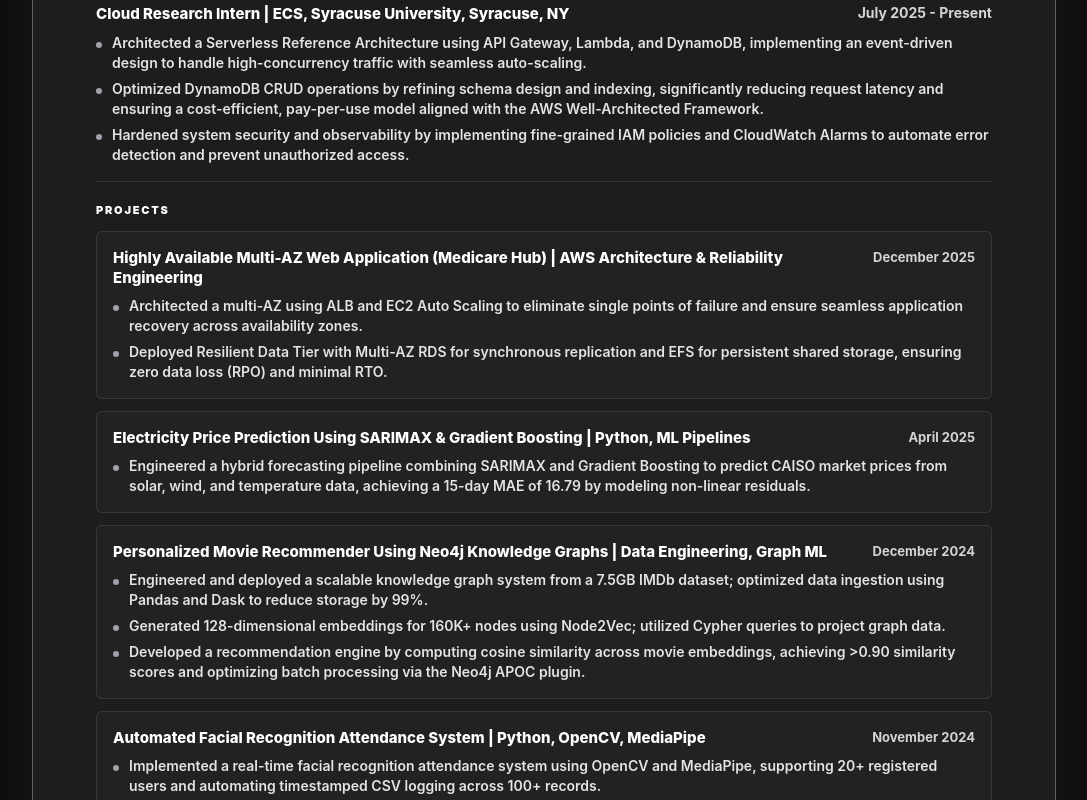
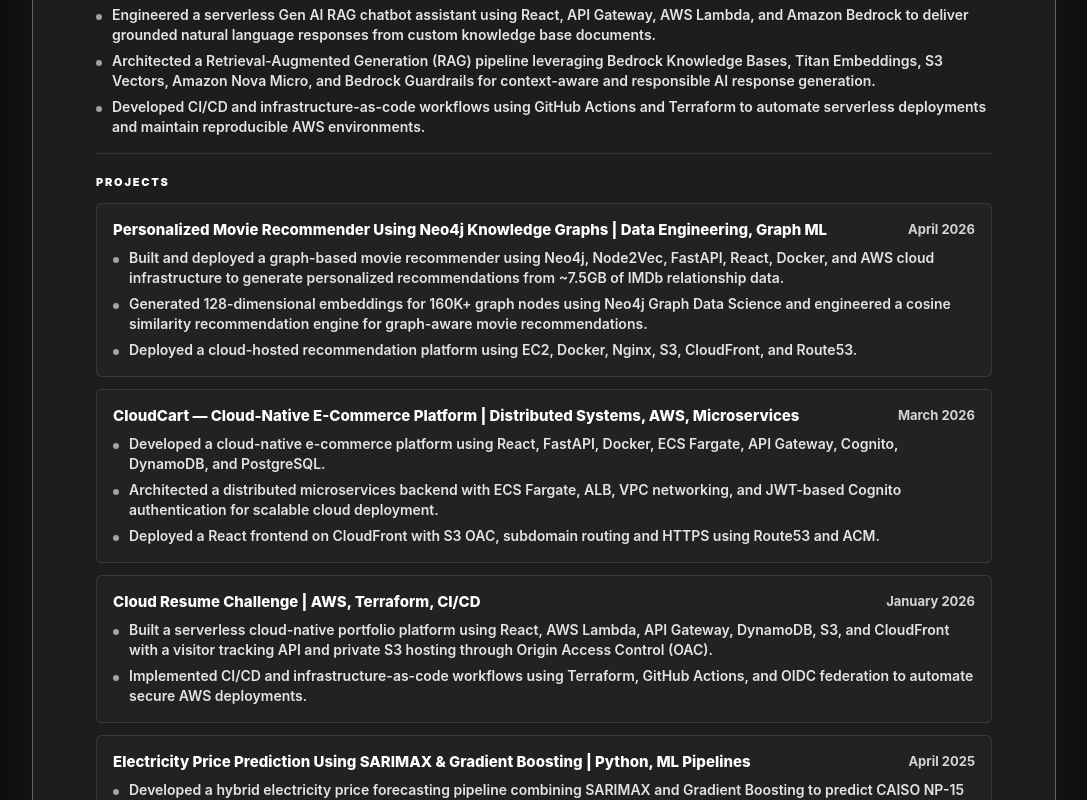
Before and after one commit to shubhamjoshi1303/cloud-resume-aws, a React (Vite) app in the folder frontend/: page / in a window 1280 px wide. Shown: the part 600-1400 px from the top of the page, without its empty margins (96-1183 px from the left). Built offline with nearby package versions, Linux system fonts and the light colour scheme; no server answers.

Commit message:
Updated Resume

```diff
--- a/frontend/src/data/resume.js
+++ b/frontend/src/data/resume.js
@@ -17,7 +17,7 @@
     }
   ],
   summary:
-    "Cloud & AI Engineer with experience building backend systems, serverless AWS architectures, and applied machine learning solutions. Skilled in developing scalable cloud-native applications using Python, AWS, Docker, and distributed systems principles. Experienced in ML pipelines, CI/CD workflows, cloud-native deployment, and high-availability system design, with a focus on reliability, scalability, and AI-driven application development.",
+    "Cloud & AI Engineer with experience developing backend systems, serverless AWS applications, and applied machine learning solutions. Skilled in Python, AWS, and cloud-native architectures, with hands-on experience building Gen AI applications, ML pipelines, CI/CD workflows, distributed systems, and production deployment workflows.",
   education: {
     school: "Syracuse University | Syracuse, NY",
     degree: "Master of Science in Computer Science",
@@ -45,56 +45,59 @@
       title: "Cloud Research Intern | ECS, Syracuse University, Syracuse, NY",
       date: "July 2025 - Present",
       bullets: [
-        "Architected a Serverless Reference Architecture using API Gateway, Lambda, and DynamoDB, implementing an event-driven design to handle high-concurrency traffic with seamless auto-scaling.",
-        "Optimized DynamoDB CRUD operations by refining schema design and indexing, significantly reducing request latency and ensuring a cost-efficient, pay-per-use model aligned with the AWS Well-Architected Framework.",
-        "Hardened system security and observability by implementing fine-grained IAM policies and CloudWatch Alarms to automate error detection and prevent unauthorized access."
+        "Engineered a serverless Gen AI RAG chatbot assistant using React, API Gateway, AWS Lambda, and Amazon Bedrock to deliver grounded natural language responses from custom knowledge base documents.",
+        "Architected a Retrieval-Augmented Generation (RAG) pipeline leveraging Bedrock Knowledge Bases, Titan Embeddings, S3 Vectors, Amazon Nova Micro, and Bedrock Guardrails for context-aware and responsible AI response generation.",
+        "Developed CI/CD and infrastructure-as-code workflows using GitHub Actions and Terraform to automate serverless deployments and maintain reproducible AWS environments."
       ]
     }
   ],
   projects: [
 {
   title:
-        "Highly Available Multi-AZ Web Application (Medicare Hub) | AWS Architecture & Reliability Engineering",
-      date: "December 2025",
-      href: "https://github.com/your-github-username/medicare-hub",
+    "Personalized Movie Recommender Using Neo4j Knowledge Graphs | Data Engineering, Graph ML",
+  date: "April 2026",
+  href: "https://movie.shubhamjoshi.xyz/",
   bullets: [
-        "Architected a multi-AZ using ALB and EC2 Auto Scaling to eliminate single points of failure and ensure seamless application recovery across availability zones.",
-        "Deployed Resilient Data Tier with Multi-AZ RDS for synchronous replication and EFS for persistent shared storage, ensuring zero data loss (RPO) and minimal RTO."
+    "Built and deployed a graph-based movie recommender using Neo4j, Node2Vec, FastAPI, React, Docker, and AWS cloud infrastructure to generate personalized recommendations from ~7.5GB of IMDb relationship data.",
+    "Generated 128-dimensional embeddings for 160K+ graph nodes using Neo4j Graph Data Science and engineered a cosine similarity recommendation engine for graph-aware movie recommendations.",
+    "Deployed a cloud-hosted recommendation platform using EC2, Docker, Nginx, S3, CloudFront, and Route53."
+  ]
+},
+{
+  title:
+    "CloudCart — Cloud-Native E-Commerce Platform | Distributed Systems, AWS, Microservices",
+  date: "March 2026",
+  href: "https://shop.shubhamjoshi.xyz/",
+  bullets: [
+    "Developed a cloud-native e-commerce platform using React, FastAPI, Docker, ECS Fargate, API Gateway, Cognito, DynamoDB, and PostgreSQL.",
+    "Architected a distributed microservices backend with ECS Fargate, ALB, VPC networking, and JWT-based Cognito authentication for scalable cloud deployment.",
+    "Deployed a React frontend on CloudFront with S3 OAC, subdomain routing and HTTPS using Route53 and ACM."
+  ]
+},
+{
+  title:
+    "Cloud Resume Challenge | AWS, Terraform, CI/CD",
+  date: "January 2026",
+  href: "https://resume.shubhamjoshi.xyz/",
+  bullets: [
+    "Built a serverless cloud-native portfolio platform using React, AWS Lambda, API Gateway, DynamoDB, S3, and CloudFront with a visitor tracking API and private S3 hosting through Origin Access Control (OAC).",
+    "Implemented CI/CD and infrastructure-as-code workflows using Terraform, GitHub Actions, and OIDC federation to automate secure AWS deployments."
   ]
 },
 {
   title:
     "Electricity Price Prediction Using SARIMAX & Gradient Boosting | Python, ML Pipelines",
   date: "April 2025",
-      href: "https://github.com/your-github-username/electricity-price-prediction",
+  href: "https://github.com/shubhamjoshi1303/Electricity-Price-Forecasting-at-NP-15-Northern-California-",
   bullets: [
-        "Engineered a hybrid forecasting pipeline combining SARIMAX and Gradient Boosting to predict CAISO market prices from solar, wind, and temperature data, achieving a 15-day MAE of 16.79 by modeling non-linear residuals."
-      ]
-    },
-    {
-      title:
-        "Personalized Movie Recommender Using Neo4j Knowledge Graphs | Data Engineering, Graph ML",
-      date: "December 2024",
-      href: "https://github.com/your-github-username/movie-recommender-neo4j",
-      bullets: [
-        "Engineered and deployed a scalable knowledge graph system from a 7.5GB IMDb dataset; optimized data ingestion using Pandas and Dask to reduce storage by 99%.",
-        "Generated 128-dimensional embeddings for 160K+ nodes using Node2Vec; utilized Cypher queries to project graph data.",
-        "Developed a recommendation engine by computing cosine similarity across movie embeddings, achieving >0.90 similarity scores and optimizing batch processing via the Neo4j APOC plugin."
-      ]
-    },
-    {
-      title:
-        "Automated Facial Recognition Attendance System | Python, OpenCV, MediaPipe",
-      date: "November 2024",
-      href: "https://github.com/your-github-username/facial-recognition-attendance",
-      bullets: [
-        "Implemented a real-time facial recognition attendance system using OpenCV and MediaPipe, supporting 20+ registered users and automating timestamped CSV logging across 100+ records.",
-        "Developed a user enrollment workflow by capturing and storing facial images, enabling easy addition of new users through dataset updates."
+    "Developed a hybrid electricity price forecasting pipeline combining SARIMAX and Gradient Boosting to predict CAISO NP-15 market prices using solar, wind, and temperature datasets.",
+    "Achieved a 15-day forecasting MAE of 16.79 by modeling seasonal time-series behavior and refining non-linear residual errors through hybrid statistical and machine learning techniques."
   ]
 }
+
   ],
  skills:
-    "Languages: Python, C, SQL | ML: PyTorch, scikit-learn, XGBoost, SARIMAX, Node2Vec | Cloud: AWS (EC2, Lambda, S3, DynamoDB, RDS, ALB, Route 53, IAM, CloudWatch) | Tools: Docker, Git, Linux, REST APIs, React",
+  "Languages: Python, C, SQL, JavaScript | Frameworks: React, FastAPI, REST APIs | Cloud/DevOps: AWS (EC2, ECS, Lambda, API Gateway, S3, CloudFront, DynamoDB, RDS, Cognito, Route53), Docker, Terraform, GitHub Actions | AI/ML & Data: Amazon Bedrock, RAG, Neo4j, Node2Vec, PyTorch, scikit-learn, XGBoost, SARIMAX, pandas, PostgreSQL",
   activities: [
     "Prepared and presented research papers on advanced CS topics; facilitated peer Q&A to clarify complex concepts.",
     "Member, Syracuse Kendo Club; participated in Intramural Soccer."
```
Lines whose indentation alone changed are shown as unchanged.
